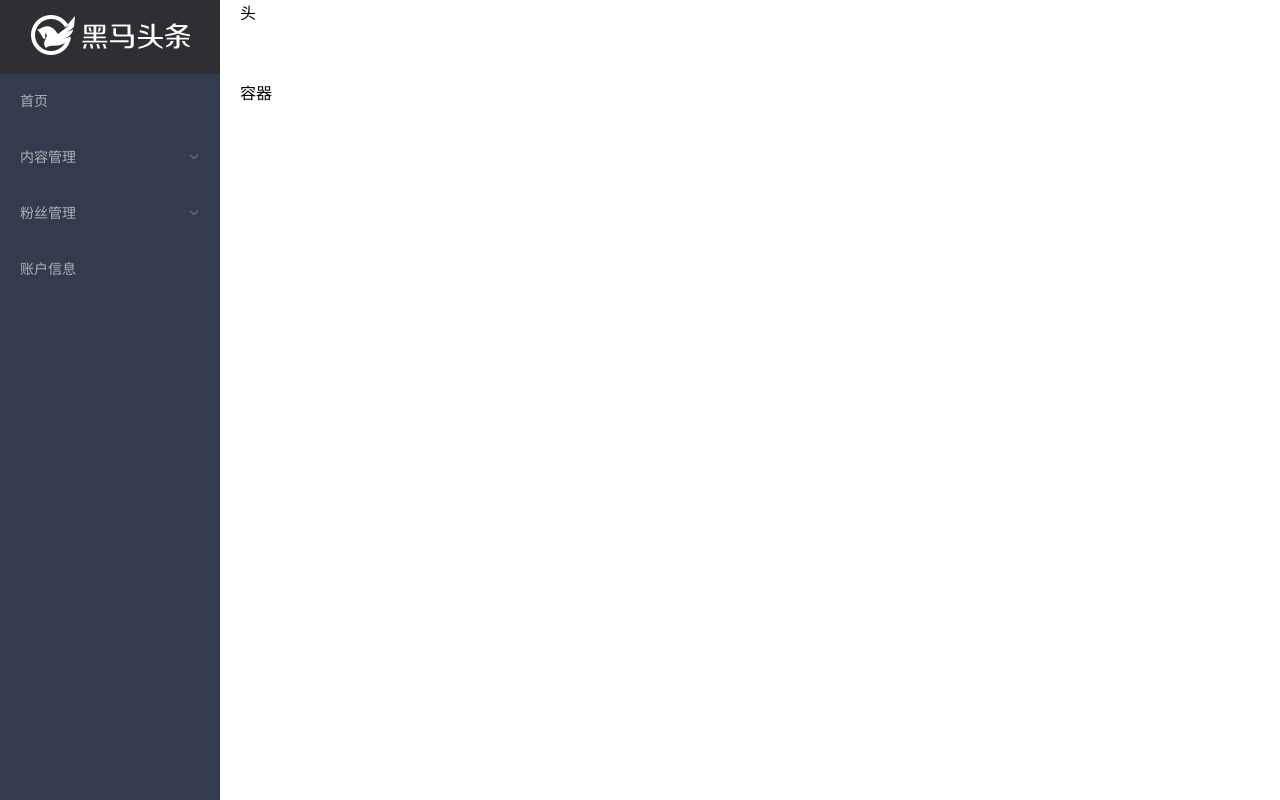
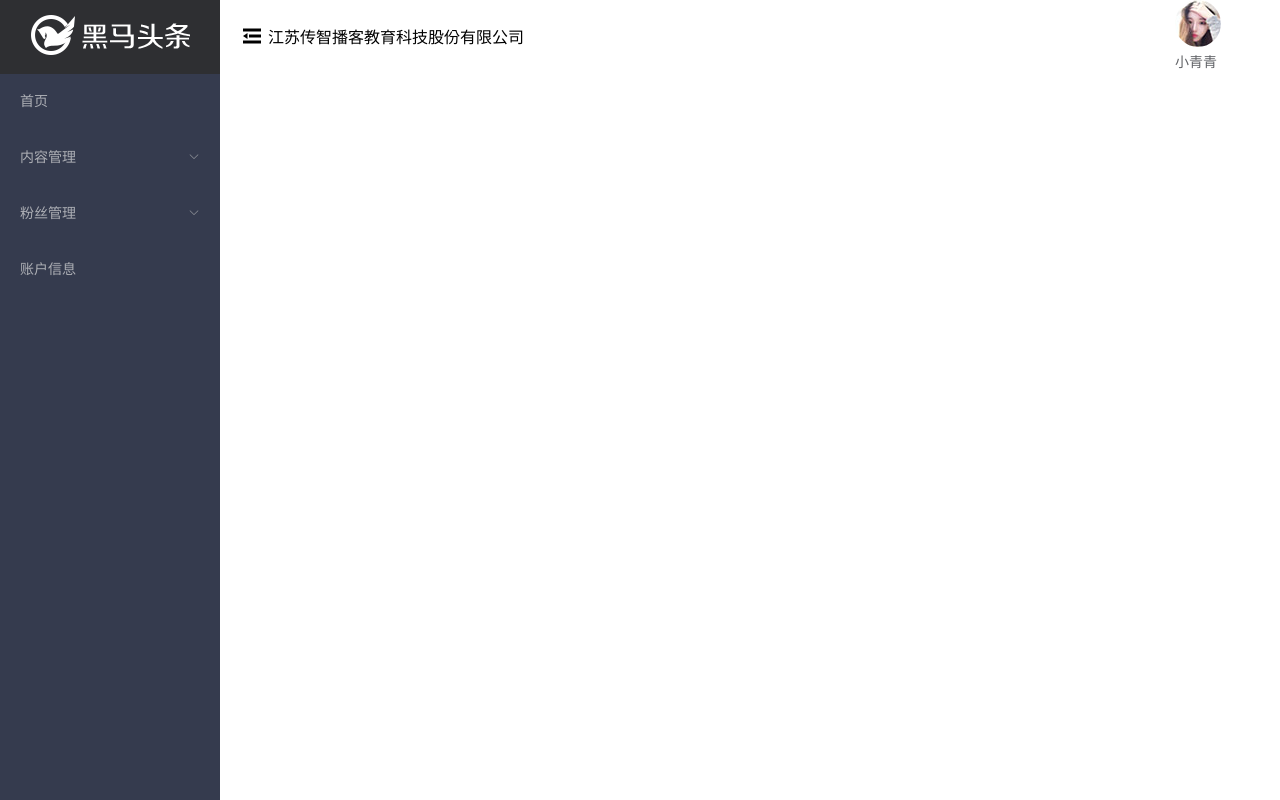
Before and after one commit to liqing1013/Vue-toutiao-88, a Vue app: page /#/home in a window 1280 px wide. Built offline with nearby package versions, Linux system fonts and the light colour scheme.

Commit message:
黑马头条PC-主页模块-左侧导航菜单

```diff
--- /dev/null
+++ b/src/components/layout-header.vue
@@ -0,0 +1,48 @@
+<template>
+  <div>
+    <!-- 头部组件 el-row布局 -->
+    <el-row type='flex' justify="space-between">
+      <!-- 左侧 -->
+      <el-col :span='10' class='left'>
+        <i class="el-icon-s-fold"></i>
+        <span>江苏传智播客教育科技股份有限公司</span>
+      </el-col>
+      <!-- 右侧 -->
+      <el-col :span='2' class="right">
+        <img src="../assets/img/avatar.jpg" alt />
+        <!-- 用户信息--下拉菜单 -->
+        <el-dropdown trigger="click">
+          <span>小青青</span>
+          <el-dropdown-menu>
+            <el-dropdown-item>账户信息</el-dropdown-item>
+            <el-dropdown-item>git地址</el-dropdown-item>
+            <el-dropdown-item>退出</el-dropdown-item>
+          </el-dropdown-menu>
+        </el-dropdown>
+      </el-col>
+    </el-row>
+  </div>
+</template>
+
+<script>
+export default {}
+</script>
+
+<style lang='less' scoped>
+.left{
+    display:flex;
+    align-items: center;
+    i{
+        font-size: 24px;
+    }
+    span{
+        margin-left: 4px;
+    }
+}
+.right{
+    img{
+        border-radius: 50%;
+        margin-right: 5px;
+    }
+}
+</style>
--- a/src/views/home/index.vue
+++ b/src/views/home/index.vue
@@ -34,11 +34,12 @@
       <!-- 右侧大容器 -->
       <el-container>
         <!-- 头部 -->
-        <el-header>头</el-header>
+        <el-header>
+          <layoutHeader></layoutHeader>
+        </el-header>
         <!-- 下面主体-二级容器 -->
         <el-main>
           <!-- 二级路由容器 -->
-          容器
           <router-view></router-view>
         </el-main>
       </el-container>
@@ -47,7 +48,12 @@
 </template>
 
 <script>
-export default {}
+import layoutHeader from '../../components/layout-header'
+export default {
+  components: {
+    layoutHeader
+  }
+}
 </script>
 <style lang="less" scoped>
 .left {
```
Also changed, not shown: 1 other file (tests, documents, lock files or other folders).
